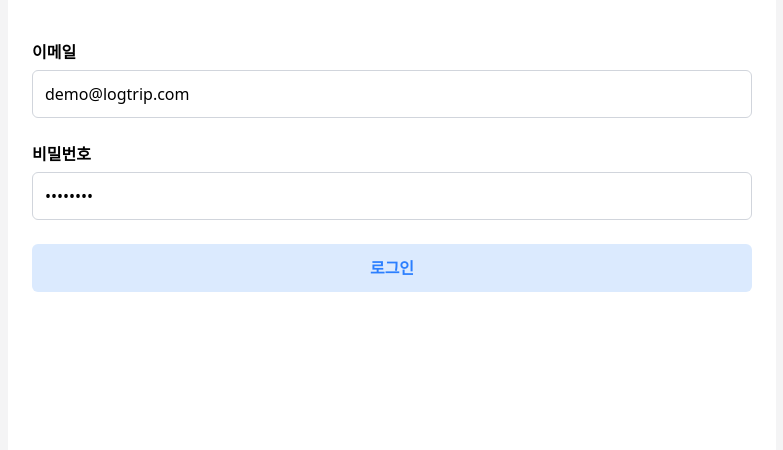
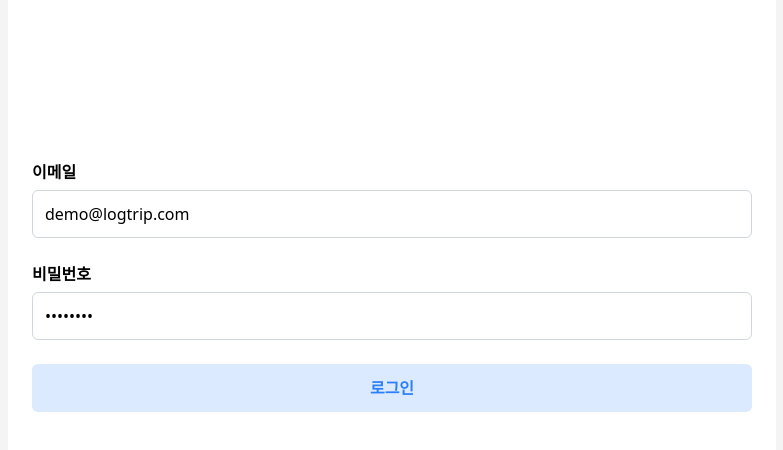
Before and after one commit to Kyung-A/log-trip-demo, a Next.js app: page /login/email in a window 1280 px wide. Shown: the top 450 px of the page, without its empty margins (248-1031 px from the left). Built offline with nearby package versions, Linux system fonts and the light colour scheme.

Commit message:
feat: 특정 경로 탭바 숨기기 및 여백 수정

```diff
--- a/app/login/email/page.tsx
+++ b/app/login/email/page.tsx
@@ -27,7 +27,7 @@ export default function EmailLoginPage() {
   };
 
   return (
-    <div className="flex-1 px-6 py-10 bg-white flex flex-col gap-y-6">
+    <div className="flex-1 px-6 pb-10 pt-40 bg-white flex flex-col gap-y-6">
       <form onSubmit={handleSubmit} className="flex flex-col gap-y-6">
         <div>
           <label className="block text-base font-semibold mb-1.5">이메일</label>
--- a/features/diary/ui/DiaryForm/index.tsx
+++ b/features/diary/ui/DiaryForm/index.tsx
@@ -9,6 +9,7 @@ import { toast } from "react-toastify";
 import { v4 as uuidv4 } from "uuid";
 
 import { IRegion } from "@/features/region";
+import { useUser } from "@/features/user";
 import { blobUrlToBase64 } from "@/shared";
 import { DEMO_USER_ID } from "@/shared/data";
 
@@ -17,8 +18,6 @@ import { DrawingCanvasDialog } from "./DrawingCanvasDialog";
 import { DrawingModeToggle } from "./DrawingModeToggle";
 import { ImageEditDialog } from "./ImageEditDialog";
 import { UploadDiaryImageField } from "./UploadDiaryImageField";
-import { useUser } from "@/features/user";
-
 import { CitySelectField, IDiary, useDiary } from "../..";
 
 const DEFAULT_FORM_VALUES: Partial<IDiary> = {
--- a/features/plan/ui/PlanEditDialog.tsx
+++ b/features/plan/ui/PlanEditDialog.tsx
@@ -42,9 +42,10 @@ export const PlanEditDialog = ({
   const { watch, setValue, handleSubmit, formState, reset } =
     useForm<EditFormValues>({
       defaultValues: {
-        cities: regions?.filter((r) =>
-          plan.region_names.some((rn) => rn.region_name === r.region_name),
-        ) ?? [],
+        cities:
+          regions?.filter((r) =>
+            plan.region_names.some((rn) => rn.region_name === r.region_name),
+          ) ?? [],
         dateRange: {
           start: new Date(plan.start_date),
           end: new Date(plan.end_date),
@@ -58,9 +59,10 @@ export const PlanEditDialog = ({
   useEffect(() => {
     if (isOpen) {
       reset({
-        cities: regions?.filter((r) =>
-          plan.region_names.some((rn) => rn.region_name === r.region_name),
-        ) ?? [],
+        cities:
+          regions?.filter((r) =>
+            plan.region_names.some((rn) => rn.region_name === r.region_name),
+          ) ?? [],
         dateRange: {
           start: new Date(plan.start_date),
           end: new Date(plan.end_date),
@@ -136,7 +138,7 @@ export const PlanEditDialog = ({
           )}
         </div>
 
-        <div className="px-4 pb-14 pt-3 flex gap-x-2 shrink-0 border-t border-zinc-100">
+        <div className="px-4 pb-16 pt-3 flex gap-x-2 shrink-0 border-t border-zinc-100">
           {editStep === 1 ? (
             <button
               type="button"
--- a/features/plan/ui/PlanForm.tsx
+++ b/features/plan/ui/PlanForm.tsx
@@ -109,7 +109,7 @@ export const PlanForm = ({ regions }: { regions: IRegion[] | null }) => {
         )}
       </main>
 
-      <footer className="bg-white max-w-3xl pt-4 pb-14 w-full border-t border-zinc-200 px-4 fixed bottom-14">
+      <footer className="bg-white max-w-3xl pt-4 pb-16 w-full border-t border-zinc-200 px-4 fixed bottom-0">
         {step === 1 ? (
           <button
             type="button"
--- a/shared/ui/TabBarWrapper.tsx
+++ b/shared/ui/TabBarWrapper.tsx
@@ -4,7 +4,7 @@ import { usePathname } from "next/navigation";
 
 import { TabBar } from "./TabBar";
 
-const HIDE_TABBAR_PATHS = ["/login"];
+const HIDE_TABBAR_PATHS = ["/login", "/plan/new", "/diary/new"];
 
 export function TabBarWrapper() {
   const pathname = usePathname();
```
